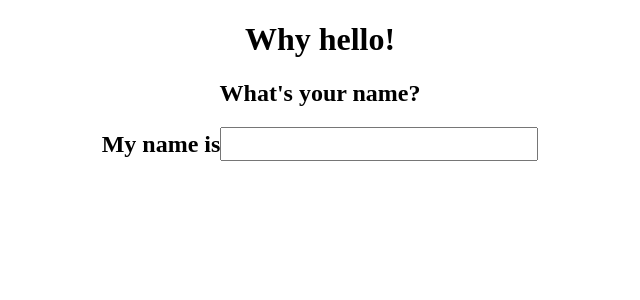
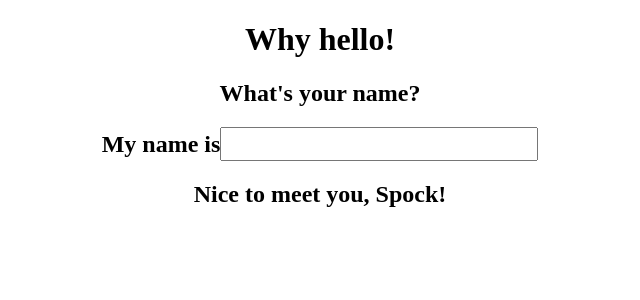
Before and after one commit to fj1/faux-redux, a React (Create React App) app: page / in a window 1280 px wide. Shown: the top 300 px of the page, without its empty margins (320-960 px from the left). Built offline with nearby package versions, Linux system fonts and the light colour scheme.

Commit message:
implement dispatch, at read-only stage for faux-redux

```diff
--- a/src/App.js
+++ b/src/App.js
@@ -6,7 +6,9 @@ import Greeting from './Greeting';
 import Provider from './not-redux/Provider';
 import createStore from './not-redux/createStore';
 
-const store = createStore();
+const store = createStore({
+  app: appReducer,
+});
 
 class App extends Component {
   render() {
--- a/src/Greeting.js
+++ b/src/Greeting.js
@@ -26,7 +26,7 @@ class Greeting extends Component {
 }
 
 const mapStateToProps = state => {
-  return {name: state.name}
+  return {name: state.app.name}
 };
 
 const mapDispatchToProps = dispatch => {
--- a/src/appReducer.js
+++ b/src/appReducer.js
@@ -14,8 +14,6 @@ export const reducer = (state = initialState, action) => {
     default:
       return state;
   }
-
-  return state;
 };
 
 export default reducer;
--- a/src/not-redux/Provider.js
+++ b/src/not-redux/Provider.js
@@ -5,7 +5,6 @@ class Provider extends Component {
   getChildContext() {
     return {
       store: this.props.store
-      // getState: this.props.func
     }
   }
 
--- a/src/not-redux/connect.js
+++ b/src/not-redux/connect.js
@@ -4,7 +4,7 @@ import PropTypes from 'prop-types'
 // HOC https://reactjs.org/docs/higher-order-components.html
 
 // takes in a component
-const connect = (mapStateToProps, mapDispatchToProps, WrappedComponent) => {
+const connect = (mapStateToProps, mapDispatchToProps = () => {}, WrappedComponent) => {
 
   // return another component
   return class extends Component {
@@ -22,7 +22,7 @@ const connect = (mapStateToProps, mapDispatchToProps, WrappedComponent) => {
       return (
         <WrappedComponent
           {...mapStateToProps(this.context.store.getState())}
-          {...mapDispatchToProps}
+          {...mapDispatchToProps(this.context.store.dispatch)}
         />
       )
     }
--- a/src/not-redux/createStore.js
+++ b/src/not-redux/createStore.js
@@ -1,18 +1,27 @@
-const createStore = () => {
-  console.log('inside createStore');
-  const store = {
-    name: ''
+const __FAUX_REDUX_INIT__ = "__FAUX_REDUX_INIT__";
+
+class Store {
+  reducersObject = {};
+
+  constructor(reducers) {
+    this.reducersObject = reducers;
+    this.state = this.dispatch({type: __FAUX_REDUX_INIT__})
   }
 
-  return {
-    store,
-    getState: () => store,
-    onNameChange: () => {},
-  }
+  dispatch = action => {
+    const newState = {};
+
+    Object.keys(this.reducersObject).forEach(reducer => {
+      // the first time, this.state is undefined
+      newState[reducer] = this.reducersObject[reducer](this.state, action);
+    });
+
+    return newState;
+  };
+
+  getState = () => this.state;
 }
 
+const createStore = (reducersObject) => new Store(reducersObject);
+
 export default createStore;
-
-// create the store object with state and dispatch
-// redux needs to dispatch an action to determine the initial state (@@INIT) from each reducer
-// store keep track of the state in memory
```
